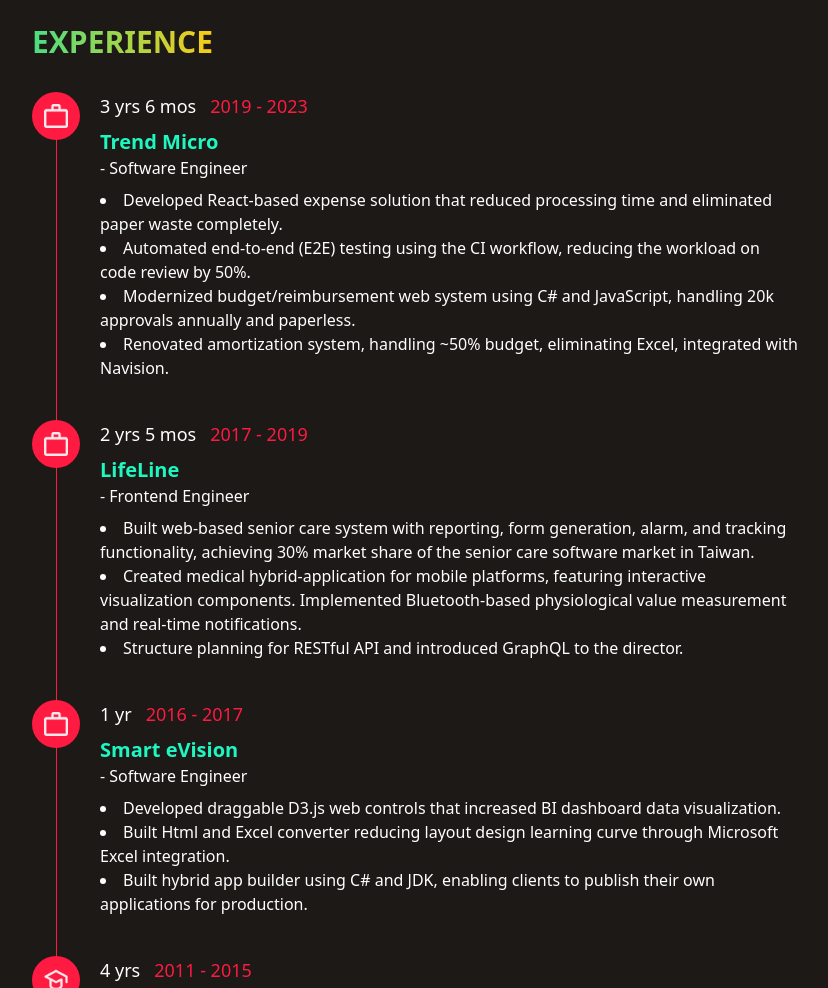
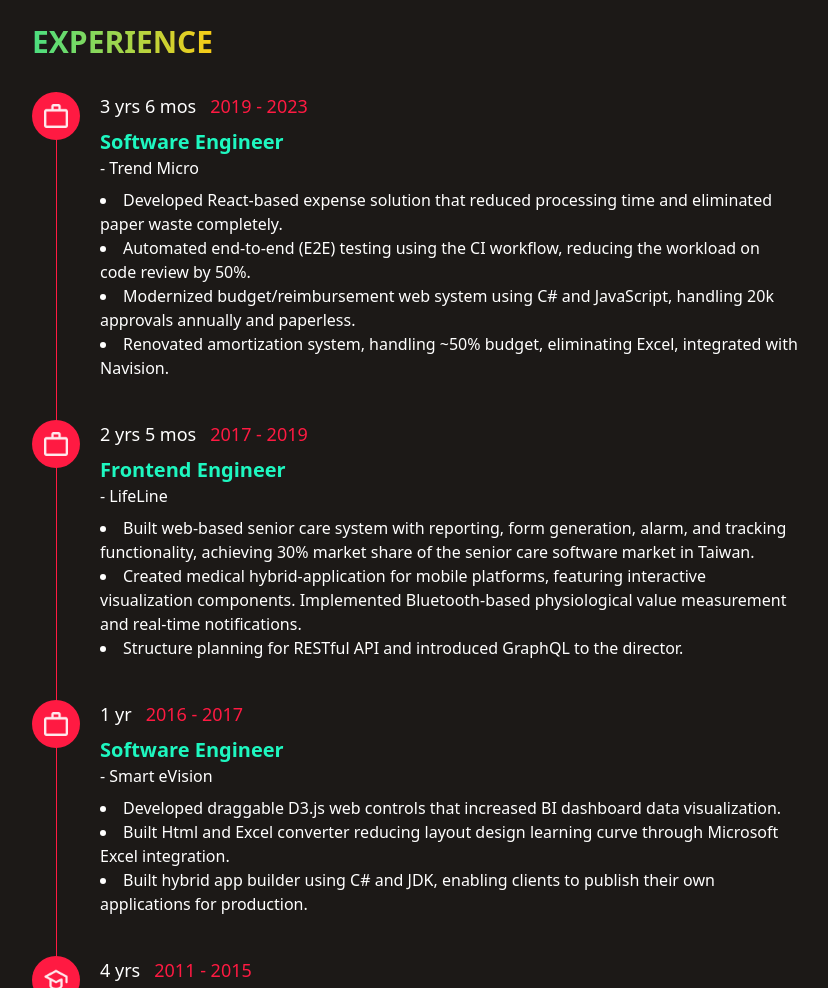
Before and after one commit to rosethorn999/rosethorn999.github.io, a website built with webpack: page src/index.html in a window 1280 px wide. Shown: the part 3600-4588 px from the top of the page, without its empty margins (224-1052 px from the left). Built offline with nearby package versions, Linux system fonts and the light colour scheme; files whose address does not match are found by name.

Commit message:
feat: Swap job title and company name

```diff
--- a/src/index.html
+++ b/src/index.html
@@ -555,8 +555,10 @@
                 &nbsp;
                 <span class="text-extend-red"> 2019 - 2023 </span>
               </h3>
-              <h3 class="text-extend-teal text-xl font-bold">Trend Micro</h3>
-              <p class="mb-2">- Software Engineer</p>
+              <h3 class="text-extend-teal text-xl font-bold">
+                Software Engineer
+              </h3>
+              <p class="mb-2">- Trend Micro</p>
               <ul class="list-disc list-inside">
                 <li>
                   Developed React-based expense solution that reduced processing
@@ -593,8 +595,10 @@
                 2 yrs 5 mos &nbsp;
                 <span class="text-extend-red"> 2017 - 2019 </span>
               </h3>
-              <h3 class="text-extend-teal text-xl font-bold">LifeLine</h3>
-              <p class="mb-2">- Frontend Engineer</p>
+              <h3 class="text-extend-teal text-xl font-bold">
+                Frontend Engineer
+              </h3>
+              <p class="mb-2">- LifeLine</p>
               <ul class="list-disc list-inside">
                 <li>
                   Built web-based senior care system with reporting, form
@@ -630,8 +634,10 @@
                 1 yr &nbsp;
                 <span class="text-extend-red"> 2016 - 2017 </span>
               </h3>
-              <h3 class="text-extend-teal text-xl font-bold">Smart eVision</h3>
-              <p class="mb-2">- Software Engineer</p>
+              <h3 class="text-extend-teal text-xl font-bold">
+                Software Engineer
+              </h3>
+              <p class="mb-2">- Smart eVision</p>
               <ul class="list-disc list-inside">
                 <li>
                   Developed draggable D3.js web controls that increased BI
```
